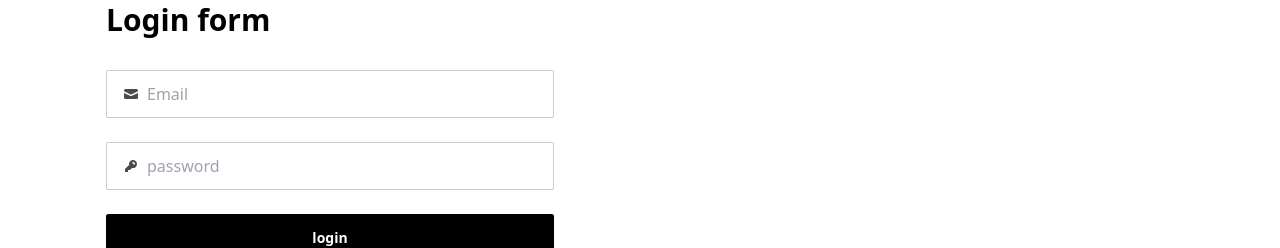
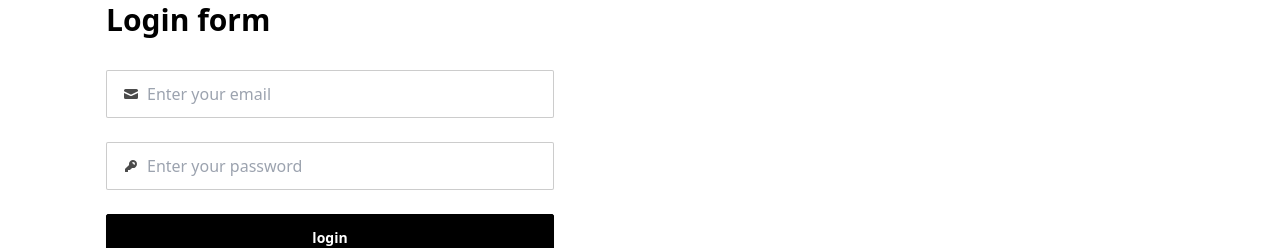
Before and after one commit to arentalb/store-front, a React (Vite) app: page /login in a window 1280 px wide. Shown: the part 146-394 px from the top of the page. Built offline with nearby package versions, Linux system fonts and the light colour scheme; no server answers.

Commit message:
Refactor the login form

```diff
--- a/src/pages/SharedPages/LoginPage.tsx
+++ b/src/pages/SharedPages/LoginPage.tsx
@@ -8,6 +8,7 @@ import { setCredentials } from "../../redux/auth/authSlice.ts";
 import { RootState } from "../../redux/store.ts";
 import { TApiError } from "../../types/TApiError.ts";
 import { Loader } from "../../components/common/Loader.tsx";
+import { InputForm } from "../../components/common/InputForm.tsx";
 
 interface LoginFormInputs {
   email: string;
@@ -49,8 +50,15 @@ export function LoginPage() {
       <h1 className={"text-3xl font-bold mb-8"}>Login form</h1>
 
       <form className={"max-w-md flex flex-col gap-6"}>
-        <div>
-          <label className="input input-bordered flex items-center gap-2">
+        <InputForm
+          type="email"
+          registration={register("email", {
+            required: "Email is required",
+          })}
+          error={errors.password}
+          placeHolder="Enter your email"
+          id="password"
+          icon={
             <svg
               xmlns="http://www.w3.org/2000/svg"
               viewBox="0 0 16 16"
@@ -60,19 +68,18 @@ export function LoginPage() {
               <path d="M2.5 3A1.5 1.5 0 0 0 1 4.5v.793c.026.009.051.02.076.032L7.674 8.51c.206.1.446.1.652 0l6.598-3.185A.755.755 0 0 1 15 5.293V4.5A1.5 1.5 0 0 0 13.5 3h-11Z" />
               <path d="M15 6.954 8.978 9.86a2.25 2.25 0 0 1-1.956 0L1 6.954V11.5A1.5 1.5 0 0 0 2.5 13h11a1.5 1.5 0 0 0 1.5-1.5V6.954Z" />
             </svg>
-            <input
-              type="email"
-              className="grow"
-              placeholder="Email"
-              {...register("email", { required: true })}
-            />
-          </label>
-          {errors.email && (
-            <span className={"text-error text-sm"}>Email is required</span>
-          )}
-        </div>
-        <div>
-          <label className="input input-bordered flex items-center gap-2">
+          }
+        />
+
+        <InputForm
+          type="password"
+          registration={register("password", {
+            required: "Password is required",
+          })}
+          error={errors.password}
+          placeHolder="Enter your password"
+          id="password"
+          icon={
             <svg
               xmlns="http://www.w3.org/2000/svg"
               viewBox="0 0 16 16"
@@ -85,22 +92,13 @@ export function LoginPage() {
                 clipRule="evenodd"
               />
             </svg>
-            <input
-              type="password"
-              placeholder="password"
-              className="grow"
-              {...register("password", { required: true })}
-            />
-          </label>
-          {errors.password && (
-            <span className={"text-error text-sm"}>Password is required</span>
-          )}
-        </div>
+          }
+        />
         <button
-          type={"button"}
           className="btn btn-neutral"
           disabled={isLoading}
           onClick={handleSubmit(onSubmit)}
+          type={"button"}
         >
           {isLoading ? <Loader /> : "login"}
         </button>
```
